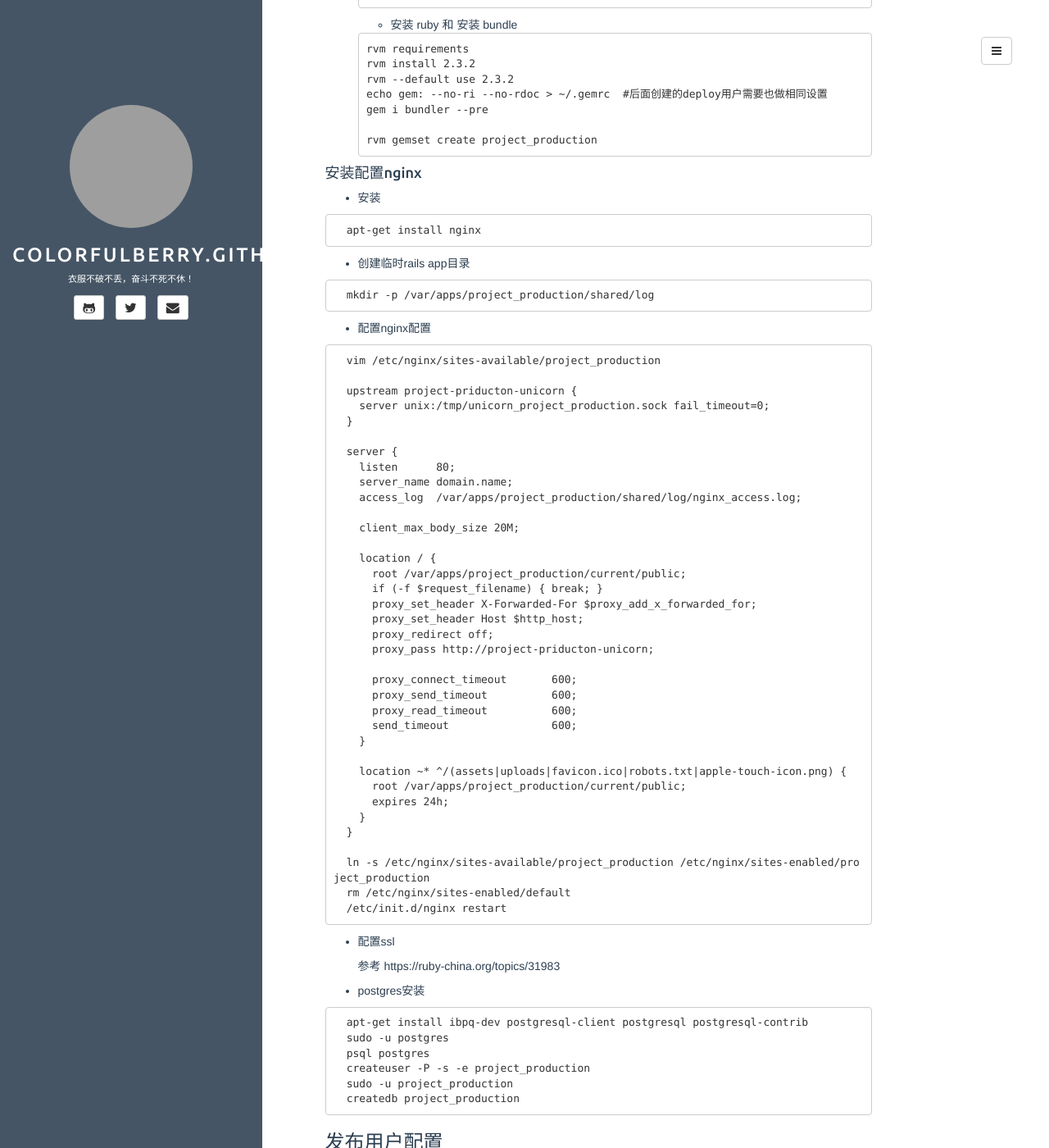
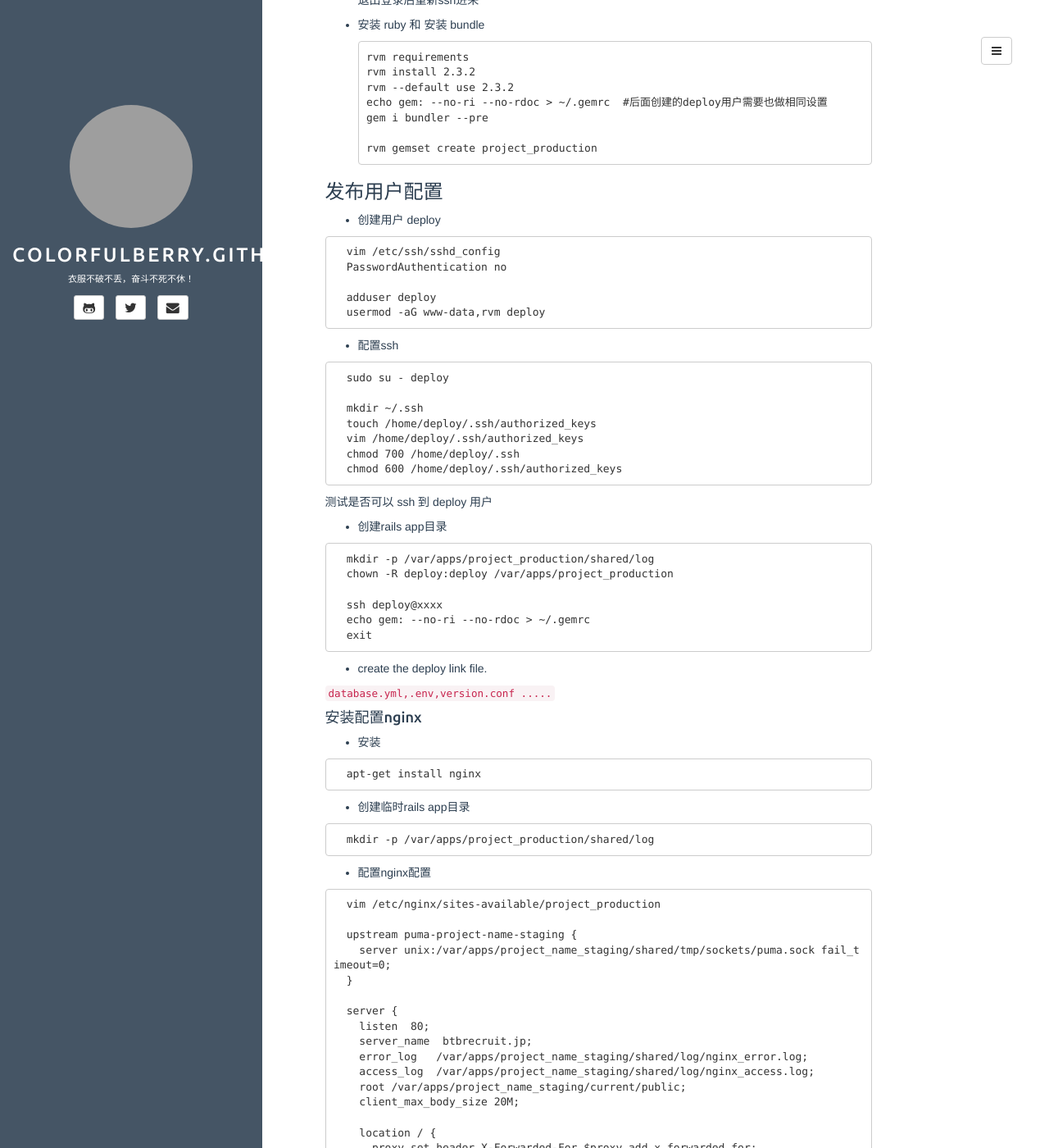
Before and after one commit to colorfulberry/colorfulberry.github.io, a Jekyll site: the page built from _posts/2016-01-26-rails-ubuntu-server-setting.md, in a window 1280 px wide and 1400 px high, scrolled down 768 px. Shown: the whole window at 82% size. Built offline with Jekyll 4.4.1, drawn with Linux system fonts in a browser that asks for light colours; comment, search, counter and statistics services are not loaded; some of the changed text lies outside the part shown; grey boxes are pictures that could not be loaded.

Commit message:
feat: improve the code

```diff
--- a/_posts/2016-01-26-rails-ubuntu-server-setting.md
+++ b/_posts/2016-01-26-rails-ubuntu-server-setting.md
@@ -51,8 +51,9 @@
     ~~~
     curl -L https://get.rvm.io | bash -s stable
     ~~~
+    退出登录后重新ssh进来
 
-    * 安装 ruby 和 安装 bundle
+  * 安装 ruby 和 安装 bundle
 
     ~~~
     rvm requirements
@@ -63,6 +64,47 @@
 
     rvm gemset create project_production
     ~~~
+
+### 发布用户配置
+
+  * 创建用户 deploy
+
+  ~~~
+  vim /etc/ssh/sshd_config
+  PasswordAuthentication no
+
+  adduser deploy
+  usermod -aG www-data,rvm deploy
+  ~~~
+
+  * 配置ssh
+
+  ~~~
+  sudo su - deploy
+
+  mkdir ~/.ssh
+  touch /home/deploy/.ssh/authorized_keys
+  vim /home/deploy/.ssh/authorized_keys
+  chmod 700 /home/deploy/.ssh
+  chmod 600 /home/deploy/.ssh/authorized_keys
+  ~~~
+  测试是否可以 ssh 到 deploy 用户
+
+
+  * 创建rails app目录
+
+  ~~~
+  mkdir -p /var/apps/project_production/shared/log
+  chown -R deploy:deploy /var/apps/project_production
+
+  ssh deploy@xxxx
+  echo gem: --no-ri --no-rdoc > ~/.gemrc
+  exit
+  ~~~
+
+  * create the deploy link file.
+
+  `database.yml,.env,version.conf ..... `
 
 #### 安装配置nginx
 
@@ -83,35 +125,44 @@
   ~~~
   vim /etc/nginx/sites-available/project_production
 
-  upstream project-priducton-unicorn {
-    server unix:/tmp/unicorn_project_production.sock fail_timeout=0;
+  upstream puma-project-name-staging {
+    server unix:/var/apps/project_name_staging/shared/tmp/sockets/puma.sock fail_timeout=0;
   }
 
   server {
-    listen      80;
-    server_name domain.name;
-    access_log  /var/apps/project_production/shared/log/nginx_access.log;
-
+    listen  80;
+    server_name  btbrecruit.jp;
+    error_log   /var/apps/project_name_staging/shared/log/nginx_error.log;
+    access_log  /var/apps/project_name_staging/shared/log/nginx_access.log;
+    root /var/apps/project_name_staging/current/public;
     client_max_body_size 20M;
 
     location / {
-      root /var/apps/project_production/current/public;
-      if (-f $request_filename) { break; }
       proxy_set_header X-Forwarded-For $proxy_add_x_forwarded_for;
       proxy_set_header Host $http_host;
       proxy_redirect off;
-      proxy_pass http://project-priducton-unicorn;
+      proxy_pass http://puma-project-name-staging;
 
       proxy_connect_timeout       600;
       proxy_send_timeout          600;
       proxy_read_timeout          600;
       send_timeout                600;
+
+      #auth_basic "nginx basic auth";
+      #auth_basic_user_file /var/apps/basic_auth_file;
+
+      #auth_digest_user_file /var/apps/digest_auth_file;
+      #auth_digest "nginx digest auth";
     }
 
-    location ~* ^/(assets|uploads|favicon.ico|robots.txt|apple-touch-icon.png) {
-      root /var/apps/project_production/current/public;
+   location ~* ^/(assets|static|uploads)/(.+)$ {
       expires 24h;
     }
+
+    location ~* ^/(favicon.ico|robots.txt|apple-touch-icon.png|logo.png)$ {
+      expires 24h;
+    }
+
   }
 
   ln -s /etc/nginx/sites-available/project_production /etc/nginx/sites-enabled/project_production
@@ -126,52 +177,13 @@
   * postgres安装
 
   ~~~
-  apt-get install ibpq-dev postgresql-client postgresql postgresql-contrib
-  sudo -u postgres
-  psql postgres
-  createuser -P -s -e project_production
-  sudo -u project_production
-  createdb project_production
+  apt-get install postgresql postgresql-contrib
+  sudo -u postgres psql
+  create role deploy;
+  alter role deploy login;
+  alter role deploy CreateDb;
+  \du
   ~~~
-
-### 发布用户配置
-
-  * 创建用户 deploy
-
-  ~~~
-  vim /etc/ssh/sshd_config
-  PasswordAuthentication no
-
-  adduser deploy
-  usermod -aG www-data,rvm,deploy
-  ~~~
-
-  * 配置ssh
-
-  ~~~
-  sudo su - deploy
-  touch /home/deploy/.ssh/authorized_keys
-  vim /home/deploy/.ssh/authorized_keys
-  chmod 600 /home/deploy/.ssh/authorized_keys
-  ~~~
-  测试是否可以 ssh 到 deploy 用户
-
-
-  * 创建rails app目录
-
-  ~~~
-  mkdir -p /var/apps/project_production
-  chown -R deploy:deploy /var/apps/project_production
-  rm -rf /var/apps/project_production/current
-
-  ssh deploy@xxxx
-  echo gem: --no-ri --no-rdoc > ~/.gemrc
-  exit
-  ~~~
-
-  * create the deploy link file.
-
-  `database.yml,.env,version.conf ..... `
 
 #### monit
   所有的配置都放/etc/monit/cong-available 中，使用的是/etc/monit/cong-enabled中
```
Also changed, not shown: other parts of _posts/2016-01-26-rails-ubuntu-server-setting.md (+1 -1 lines), _posts/2017-06-20-step-by-step-ios-deploy.md (added).
